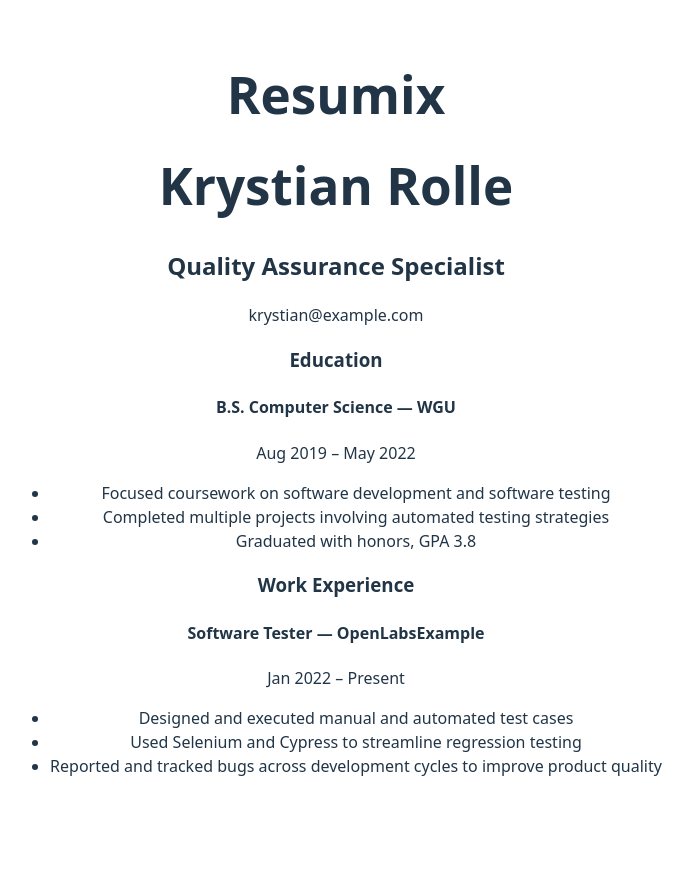
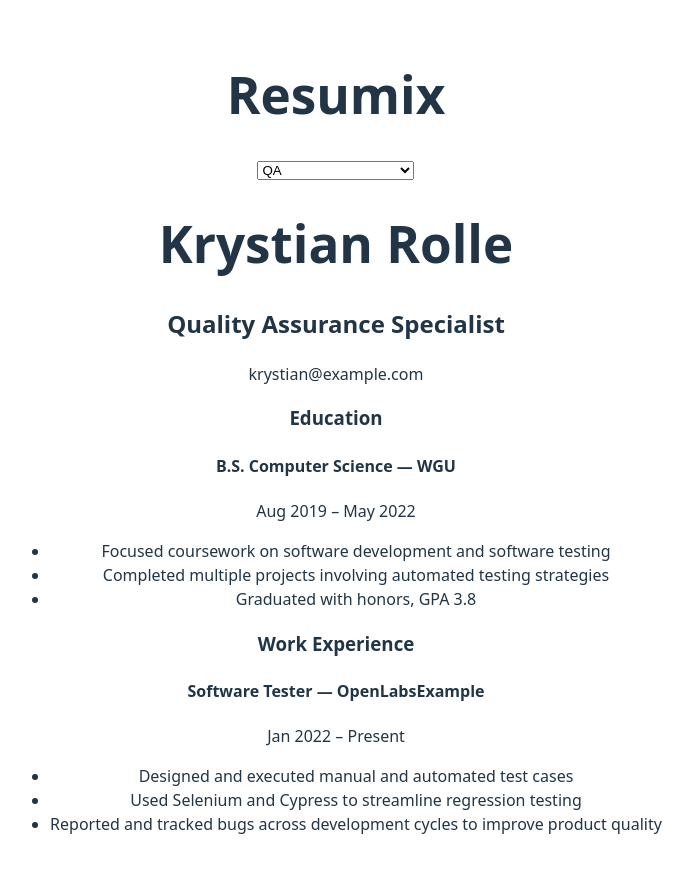
Before and after one commit to KrystaAlex/Resumix, a React (Vite) app: page / in a window 1280 px wide. Shown: the top 872 px of the page, without its empty margins (304-997 px from the left). Before the commit the page ends 826 px from the top, so only its background shows below. Built offline with nearby package versions, Linux system fonts and the light colour scheme.

Commit message:
added selector component, switch resume version feature

```diff
--- a/src/Resumix.jsx
+++ b/src/Resumix.jsx
@@ -1,16 +1,34 @@
-import './Resumix.css'
-import ResumixView from './views/ResumixView'
-import resumeData from './data/data.json'
+import "./Resumix.css";
+import ResumixView from "./views/ResumixView";
+import ResumeSelector from "./components/ResumeSelector";
+import resumeData from "./data/data.json";
+import { useState, useEffect } from "react";
 
 function Resumix() {
-  const selectedResume = resumeData.resumes[0];
+  const [selectedResumeId, setSelectedResumeId] = useState(
+    resumeData.resumes[0].id
+  );
+  const [selectedResume, setSelectedResume] = useState(resumeData.resumes[0]);
+
+  useEffect(() => {
+    const resume = resumeData.resumes.find(
+      (resume) => resume.id === selectedResumeId
+    );
+    setSelectedResume(resume);
+  }, [selectedResumeId]);
 
   return (
-  <>
-  <h1>Resumix</h1>
-  {selectedResume && <ResumixView resumeData={selectedResume} />}
-  </>
-  )
+    <>
+      <h1>Resumix</h1>
+
+      <ResumeSelector
+        resumes={resumeData.resumes}
+        selectedId={selectedResumeId}
+        onChange={setSelectedResumeId}
+      />
+      {selectedResume && <ResumixView resumeData={selectedResume} />}
+    </>
+  );
 }
 
-export default Resumix
+export default Resumix;
--- /dev/null
+++ b/src/components/ResumeSelector.jsx
@@ -0,0 +1,14 @@
+function ResumeSelector({ resumes, selectedId, onChange }) {
+    return (
+        <select value={selectedId} onChange={e => onChange(Number(e.target.value))}>
+        {resumes.map(resume => (
+            <option key={resume.id} value={resume.id}>
+                {resume.type}
+            </option>
+        ))
+        }
+        </select>
+    )
+}
+
+export default ResumeSelector
```
